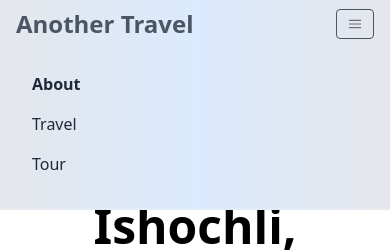
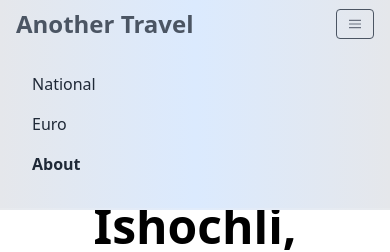
Before and after one commit to newermor/tour, a React (Create React App) app: page / in a window 390 px wide. Both pictures are taken after a click on the button 355 px from the left and 24 px from the top of the page. Shown: the top 252 px of the page. Built offline with nearby package versions, Linux system fonts and the light colour scheme.

Commit message:
10commit

```diff
--- a/src/components/header.js
+++ b/src/components/header.js
@@ -10,7 +10,10 @@ function Header() {
   };
 
   return (
-    <nav id="header" class="fixed w-full z-50  top-0 bg-gradient-to-r from-gray-200 via-blue-100 to-gray-200 ">
+    <nav
+      id="header"
+      class="fixed w-full z-50  top-0 bg-gradient-to-r from-gray-200 via-blue-100 to-gray-200 "
+    >
       <div class="w-full container mx-auto  flex flex-wrap items-center justify-between mt-0 py-2 ">
         <div class="pl-4 flex items-center">
           <Link
@@ -93,26 +96,26 @@ export const MobilMenu = () => {
       <ul class="list-reset lg:flex justify-end flex-1 items-center">
         <li class="mr-3">
           <Link
-            class="inline-block py-2 px-4 text-gray-800 font-bold no-underline"
-            to="/about"
+            class="inline-block text-gray-800 no-underline hover:text-gray-800 hover:text-underline py-2 px-4"
+            to="/national"
           >
-            About
+            National
           </Link>
         </li>
         <li class="mr-3">
           <Link
             class="inline-block text-gray-800 no-underline hover:text-gray-800 hover:text-underline py-2 px-4"
-            to="/travel"
+            to="/euro"
           >
-            Travel
+            Euro
           </Link>
         </li>
         <li class="mr-3">
           <Link
-            class="inline-block text-gray-800 no-underline hover:text-gray-800 hover:text-underline py-2 px-4"
-            to="/tour"
+            class="inline-block py-2 px-4 text-gray-800 font-bold no-underline"
+            to="/about"
           >
-            Tour
+            About
           </Link>
         </li>
       </ul>
```
